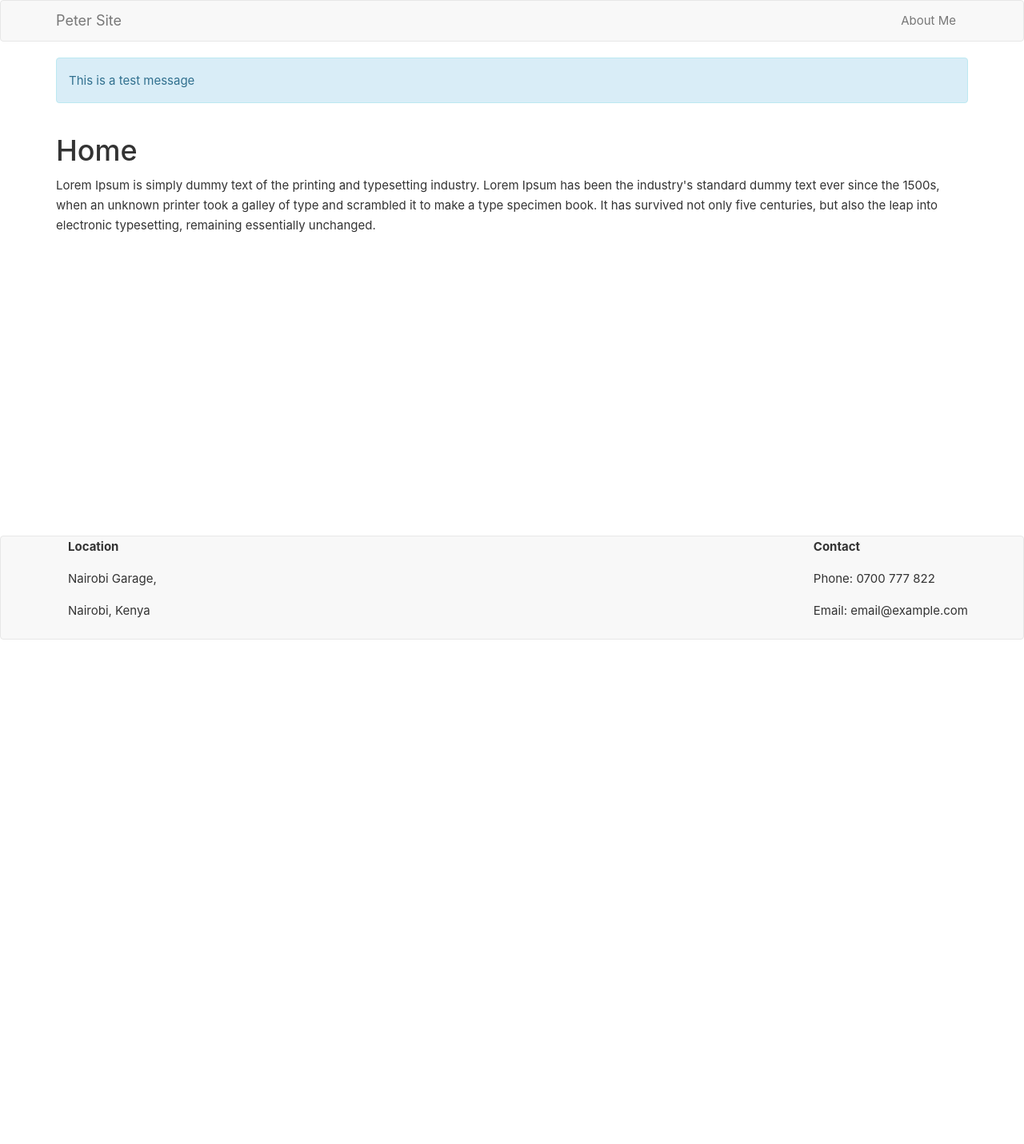
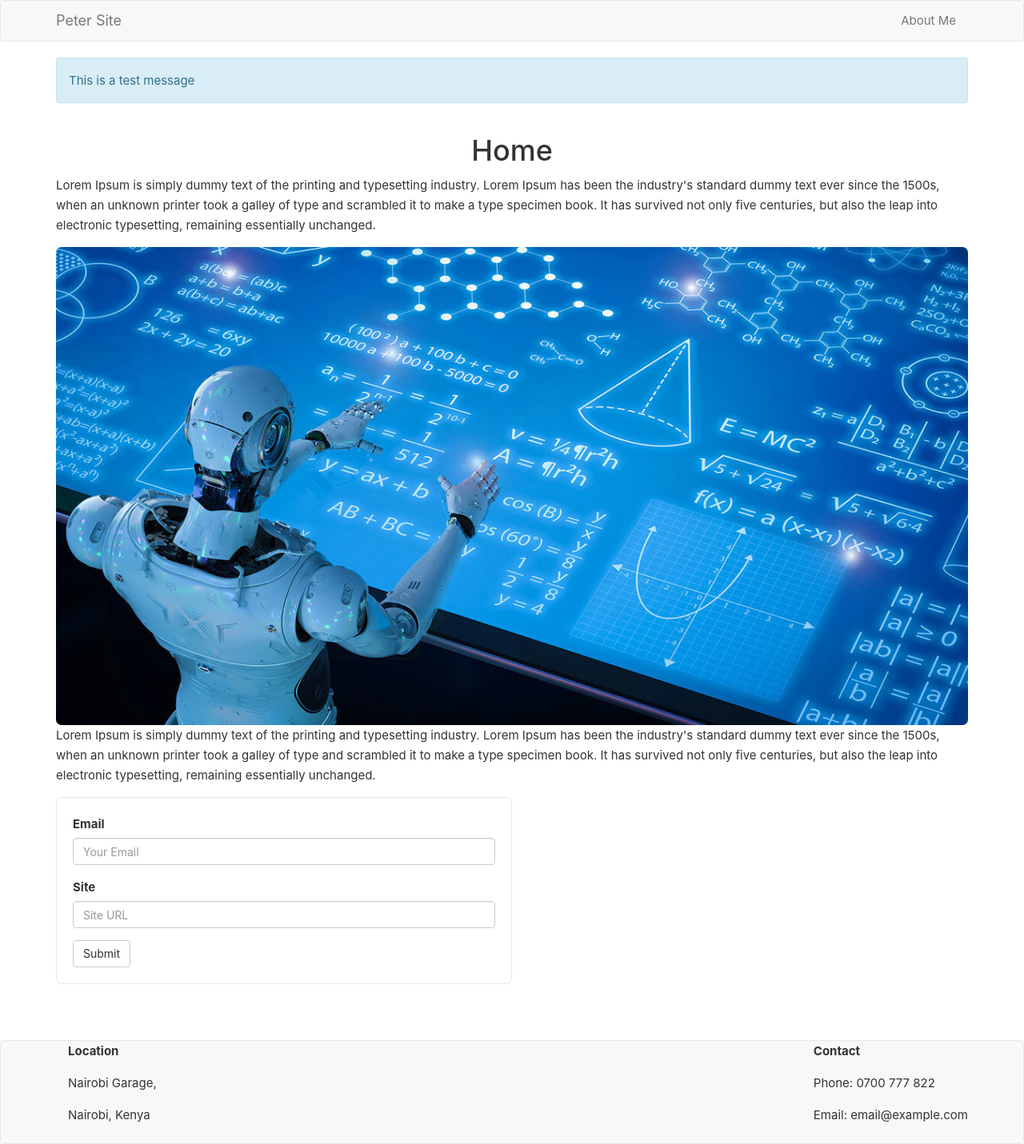
Before and after one commit to GitauHarrison/Goodmail, a Flask app: page / in a window 1280 px wide. Shown: the whole page at 80% size. Before the commit the page ends 800 px from the top, so only its background shows below. Run offline with Flask 2, Linux system fonts and the light colour scheme; some libraries are stand-ins or nearby versions.

Commit message:
Add form in home page

```diff
--- /dev/null
+++ b/app/forms.py
@@ -0,0 +1,8 @@
+from flask_wtf import FlaskForm
+from wtforms import StringField, SubmitField
+from wtforms.validators import DataRequired, Email
+
+class HomeForm(FlaskForm):
+    email = StringField('Email', render_kw={"placeholder": "Your Email"})
+    site = StringField('Site', render_kw={"placeholder": "Site URL"})
+    submit = SubmitField('Submit')
--- a/app/routes.py
+++ b/app/routes.py
@@ -1,11 +1,13 @@
 from app import app
 from flask import render_template, url_for, flash, redirect
+from app.forms import HomeForm
 
 @app.route('/')
 @app.route('/home')
 def home():
+    form = HomeForm()
     flash('This is a test message')
-    return render_template('home.html', title = 'Home')
+    return render_template('home.html', title = 'Home', form = form)
 
 @app.route('/about')
 def about():
--- a/app/static/css/styles.css
+++ b/app/static/css/styles.css
@@ -24,7 +24,7 @@ p{
 /* MEDIA QUIERIES */
 @media all and (max-width: 992px) {
     body::after {
-        height: 150px; /* Set same as footer's height when not using media queries*/
+        height: 300px; /* Set same as footer's height when not using media queries*/
     }
     .footer{
         height: 270px;
@@ -32,7 +32,7 @@ p{
 }
 @media all and (min-width: 992px) {
     body::after {
-        height: 50px; /* Set same as footer's height when not using media queries*/
+        height: 200px; /* Set same as footer's height when not using media queries*/
     }
     .footer{
         height: 130px;
@@ -49,3 +49,18 @@ p{
     width: 100%;
     /* height: 150px; */
 }
+/* ------------------------------------------------- */
+/* IMAGES */
+/* ------------------------------------------------- */
+img{
+
+    border-radius: 7px;
+}
+/* ------------------------------------------------- */
+/* FORM */
+/* ------------------------------------------------- */
+.my-form{
+    border: 1px solid #e6e6e6;
+    border-radius: 7px;
+    padding: 20px;
+}
--- a/app/templates/about.html
+++ b/app/templates/about.html
@@ -5,8 +5,8 @@
         <div class="row updates">
             <div class="col-xs-12 col-sm-12 col-md-12 col-lg-12 col-xl-12">
                 <div class="row">
-                    <div class="col-xs-12 col-sm-12 col-md-12 col-lg-12 col-xl-12">
-                        <h1>Home</h1>
+                    <div class="col-xs-12 col-sm-12 col-md-12 col-lg-12 col-xl-12 text-center">
+                        <h1>About</h1>
                     </div>
                 </div>
                 <div class="row">
--- a/app/templates/home.html
+++ b/app/templates/home.html
@@ -5,7 +5,7 @@
         <div class="row updates">
             <div class="col-xs-12 col-sm-12 col-md-12 col-lg-12 col-xl-12">
                 <div class="row">
-                    <div class="col-xs-12 col-sm-12 col-md-12 col-lg-12 col-xl-12">
+                    <div class="col-xs-12 col-sm-12 col-md-12 col-lg-12 col-xl-12 text-center">
                         <h1>Home</h1>
                     </div>
                 </div>
@@ -19,6 +19,24 @@
                         </p>
                     </div>
                 </div>
+                <div class="row">
+                    <div class="col-xs-12 col-sm-12 col-md-8 col-lg-12 col-xl-12">
+                        <img class="img-fluid" style="max-width: 100%; height: auto;" src="{{ url_for('static', filename = 'img/machine_learning.jpeg') }}" alt="Landing Page">
+                    </div>
+                </div>
+                <div class="row">
+                    <div class="col-xs-12 col-sm-12 col-md-8 col-lg-12 col-xl-12">
+                        <p>
+                            Lorem Ipsum is simply dummy text of the printing and typesetting industry.
+                            Lorem Ipsum has been the industry's standard dummy text ever since the 1500s,
+                            when an unknown printer took a galley of type and scrambled it to make a type specimen book.
+                            It has survived not only five centuries, but also the leap into electronic typesetting, remaining essentially unchanged.
+                        </p>
+                    </div>
+                </div>
+                <div class="col-xs-12 col-sm-12 col-md-6 col-lg-6 col-xl-6 my-form">
+                    {{ wtf.quick_form(form) }}
+                </div>
             </div>
         </div>
 {% endblock %}
```
Also changed, not shown: app/static/img/machine_learning.jpeg (added), app/templates/base.html (line endings or trailing spaces).
